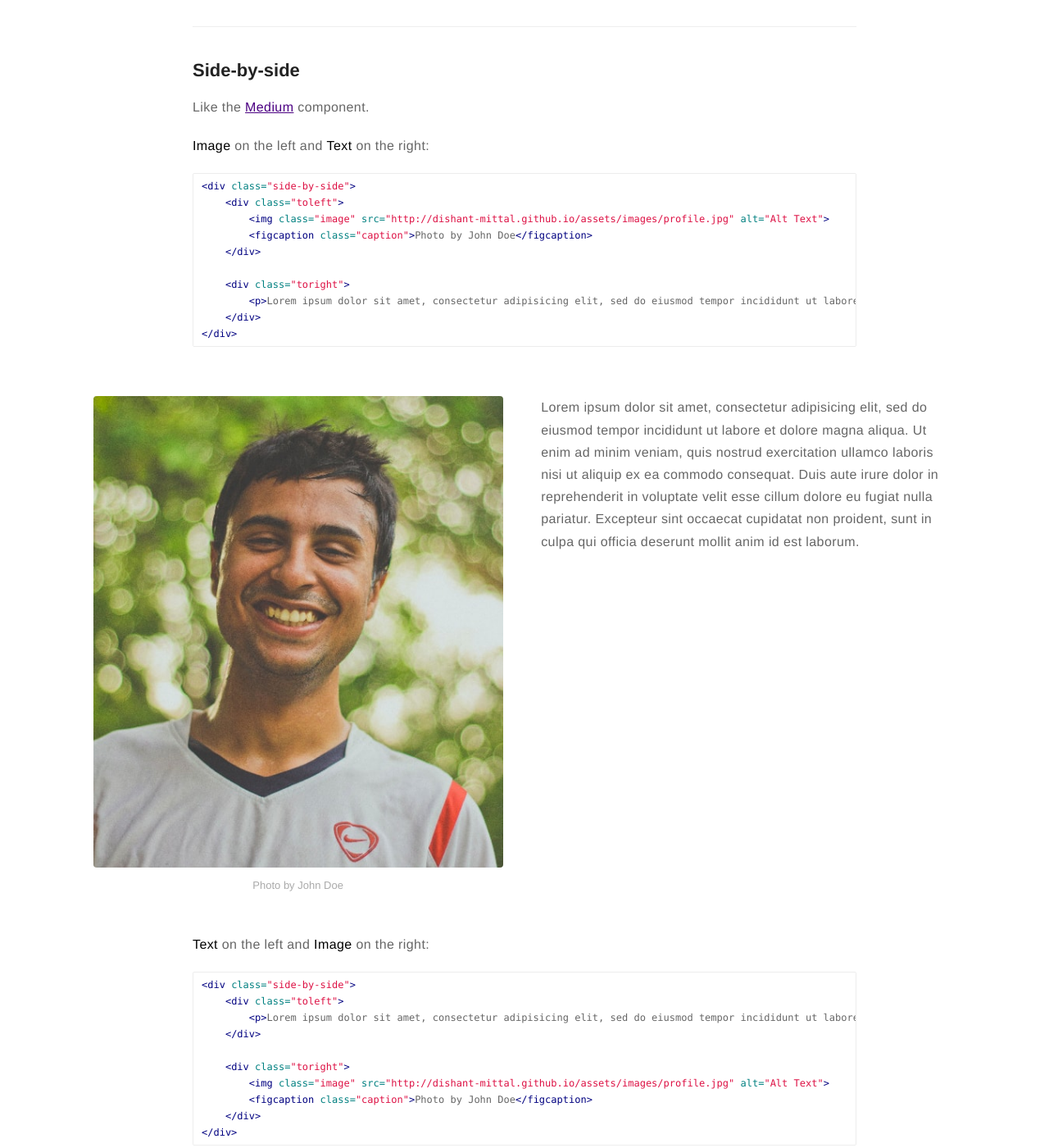
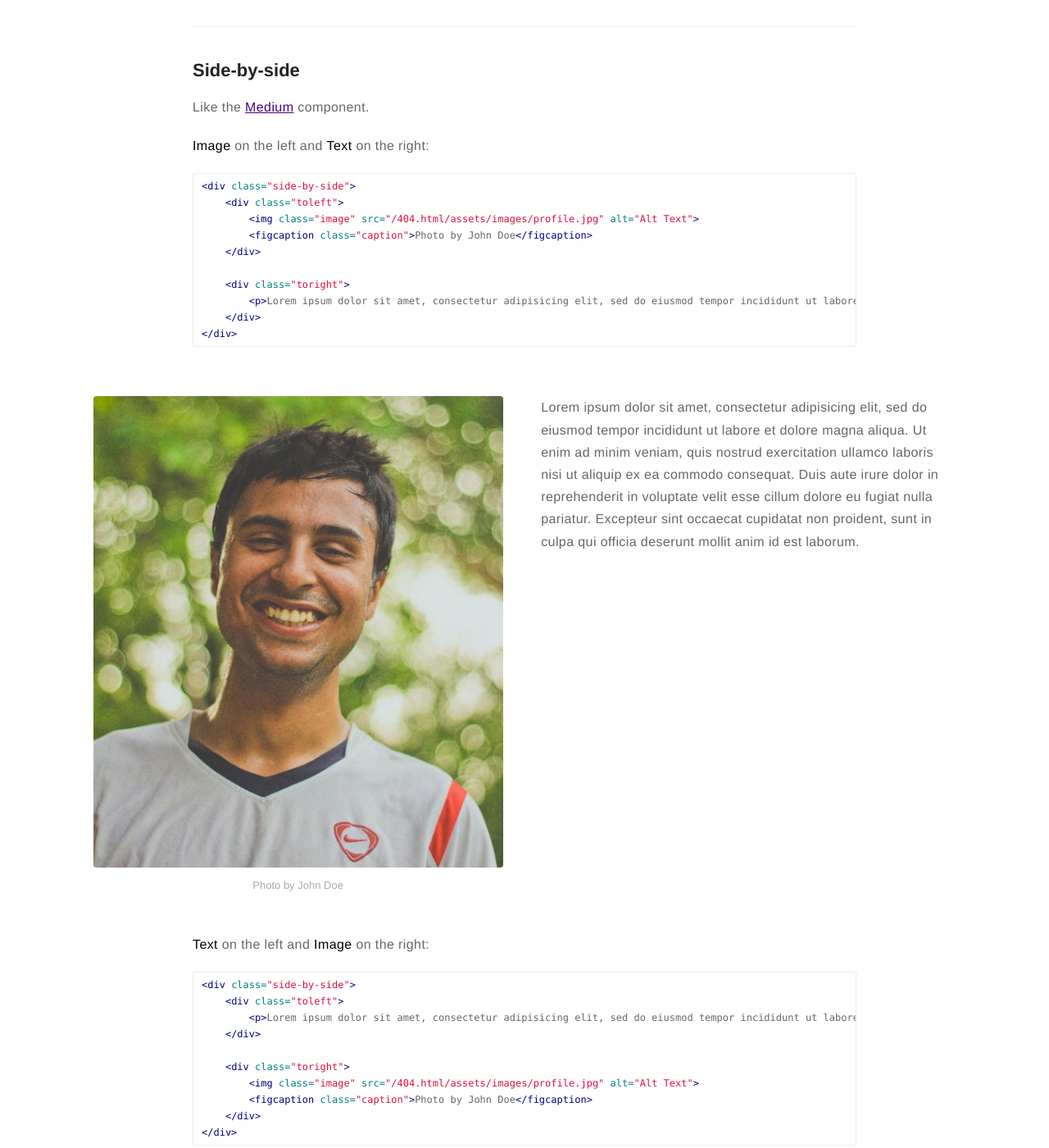
Before and after one commit to dishant-mittal/dishant-mittal.github.io, a Jekyll site: the page built from _posts/2015-02-24-markdown-extra-components.markdown, in a window 1280 px wide and 1400 px high, scrolled down 1040 px. Shown: the whole window at 82% size. Built offline with Jekyll 4.4.1, drawn with Linux system fonts in a browser that asks for light colours; comment, search, counter and statistics services are not loaded.

Commit message:
deactivating the website

```diff
--- a/_config.yml
+++ b/_config.yml
@@ -22,8 +22,8 @@
 gallery-url: https://photos.app.goo.gl/btoSNNjzXyCrjLyA3
 
 #just switch between the following to urls to activate and deactivate the website. This will work only when pushed to Github.
-# url: /404.html
-url: http://dishant-mittal.github.io
+url: /404.html
+# url: http://dishant-mittal.github.io
 # your url: http://USERNAME.github.io
 
 permalink: /:title/
```
